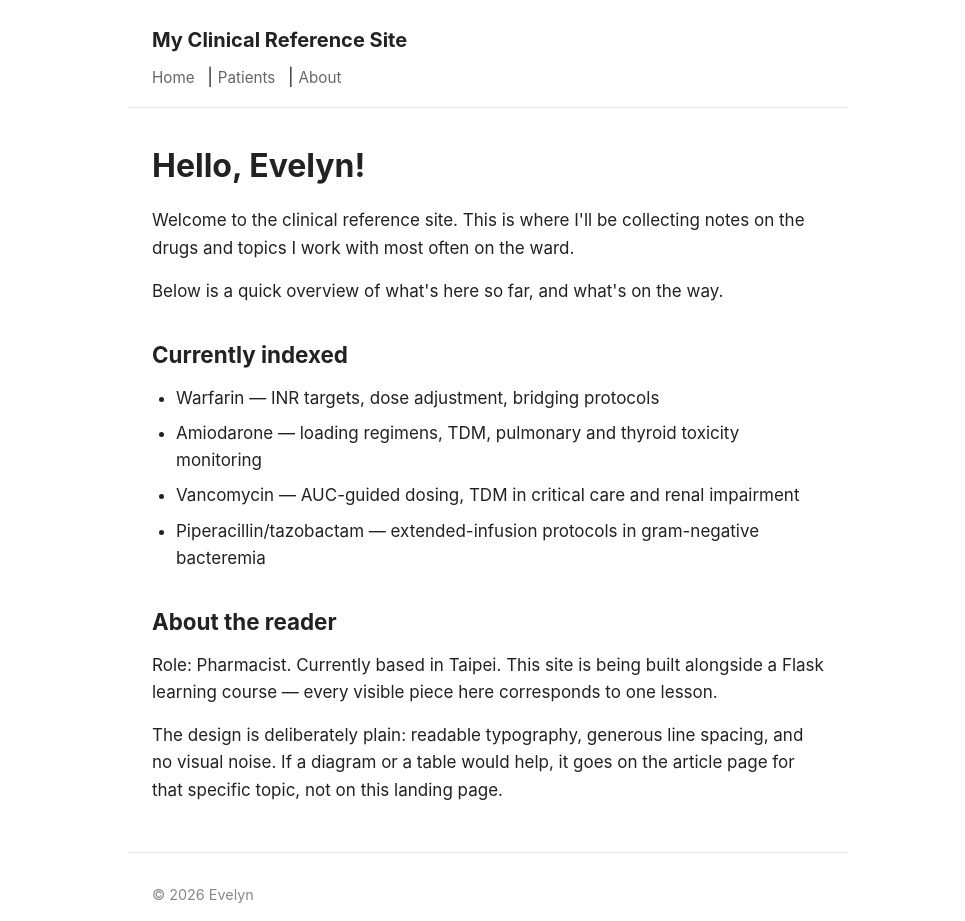
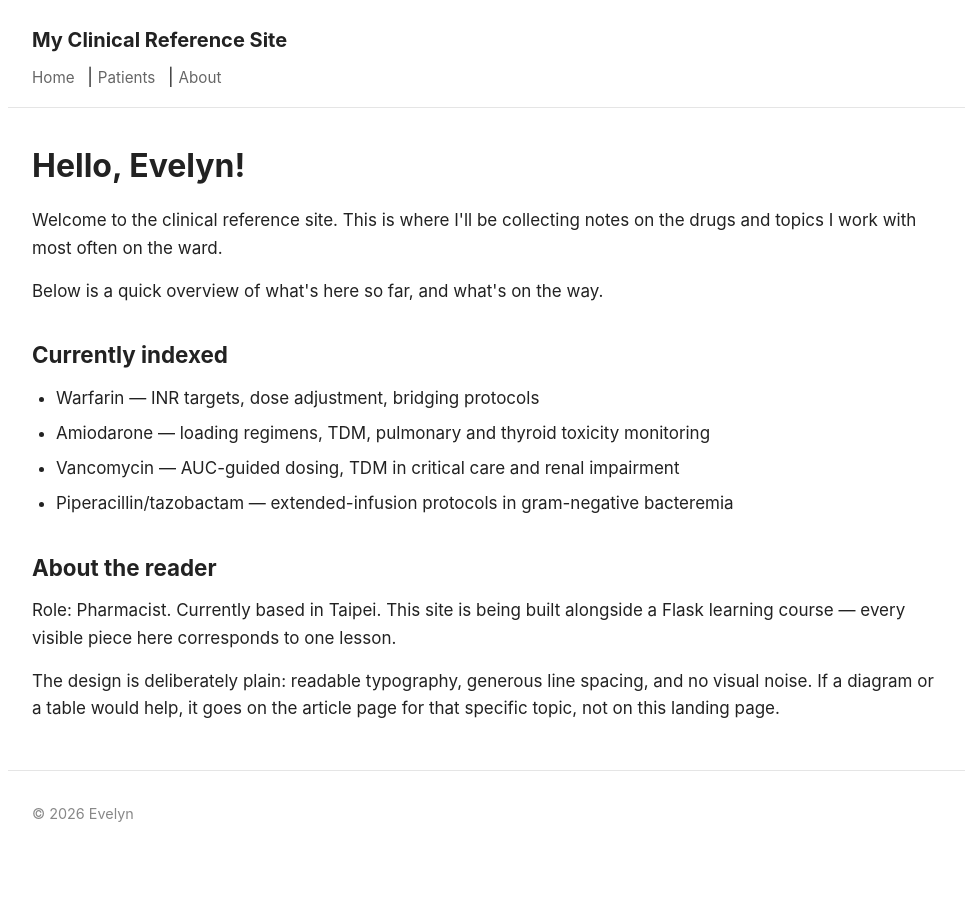
Before and after one commit to Evelyn68961/flask-app, a Flask app: page / in a window 1280 px wide. Shown: the whole page, without its empty margins (152-1117 px from the left). After the commit the page ends 822 px from the top, so only its background shows below. Run offline with Flask 3, Linux system fonts and the light colour scheme.

Commit message:
Update style.css

```diff
--- a/static/style.css
+++ b/static/style.css
@@ -22,7 +22,7 @@ body {
 /* --- Layer 3: content container ------------- */
 /* Constrain line length; center on the page. */
 main {
-    max-width: 720px;
+    max-width: 960px;
     margin: 2rem auto;
     padding: 0 1.5rem;
 }
@@ -31,7 +31,7 @@ main {
 /* Keep header and footer aligned with main's left/right edges. */
 header,
 footer {
-    max-width: 720px;
+    max-width: 960px;
     margin: 0 auto;
     padding: 0 1.5rem;
 }
```
